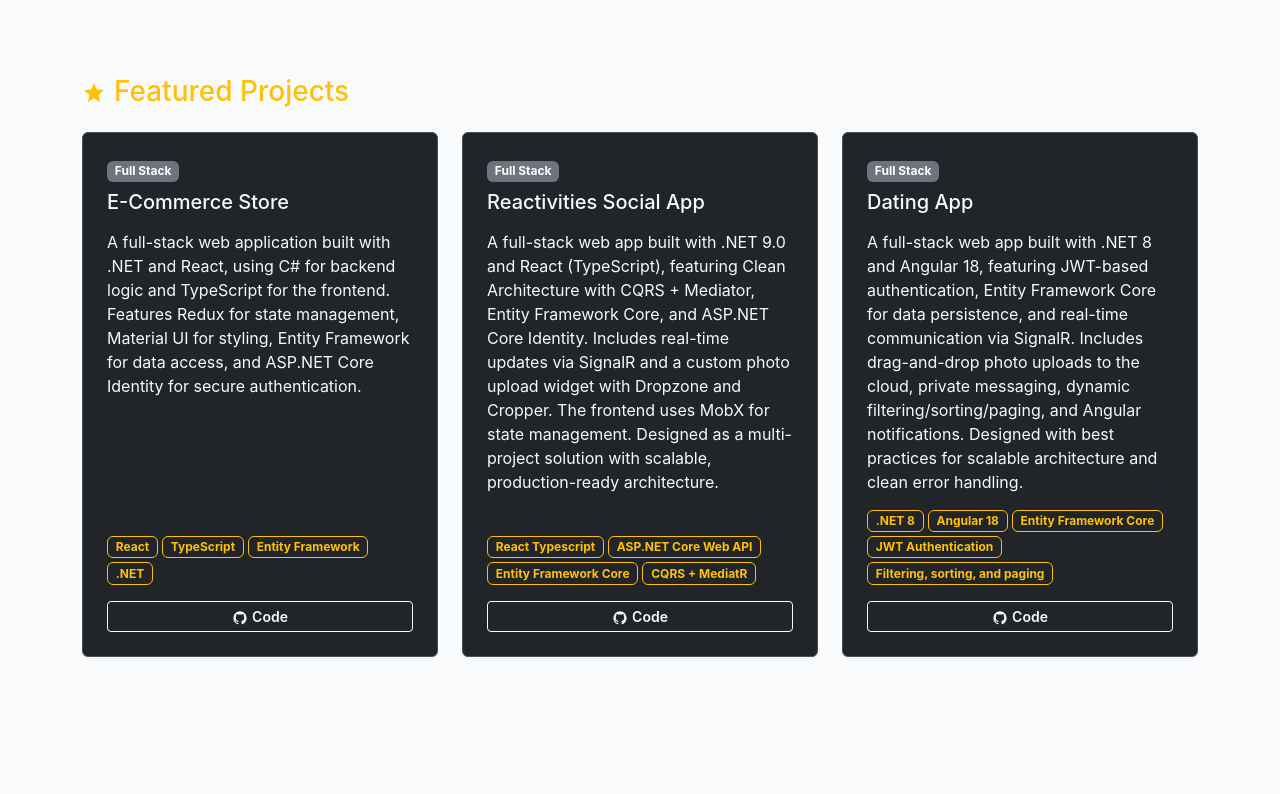
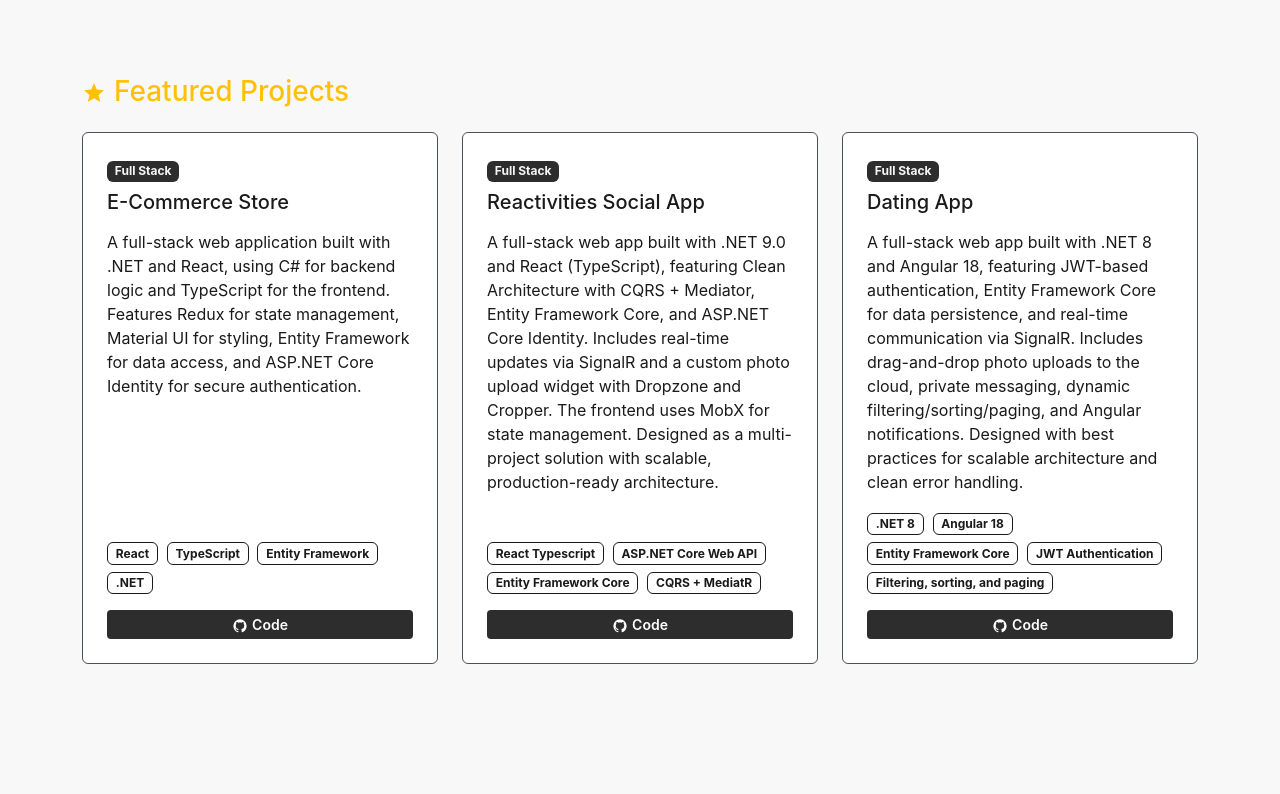
Before and after one commit to argirowski/ArgirovskiPortfolio, a React (Create React App) app: page / in a window 1280 px wide. Shown: the part 1106-1900 px from the top of the page. Built offline with nearby package versions, Linux system fonts and the light colour scheme.

Commit message:
Working on my project

```diff
--- a/src/components/HomePage/HomePage.css
+++ b/src/components/HomePage/HomePage.css
@@ -66,12 +66,11 @@
 .profile-image {
   border: 0.25rem solid rgba(255, 255, 255, 0.2);
   transition: all 0.3s ease;
-  background: linear-gradient(145deg, #667eea, #764ba2);
+  background-color: #f8f8f8;
   padding: 0.5rem;
 }
 
 .profile-image:hover {
-  transform: scale(1.05) rotate(2deg);
-  border-color: #ffc107;
+  transform: scale(1.05);
   box-shadow: 0 1.25rem 2.5rem rgba(0, 0, 0, 0.3);
 }
--- a/src/components/PortfolioPage/PortfolioPage.css
+++ b/src/components/PortfolioPage/PortfolioPage.css
@@ -1,7 +1,60 @@
 .portfolio-section {
   min-height: 100vh;
-  padding-top: 100px;
-  padding-bottom: 50px;
-  background-color: #f9fafb;
-  color: #1f2937;
+  padding-top: 6.25rem;
+  padding-bottom: 3.125rem;
+  background-color: #f8f8f8;
+  color: #1a1a1a;
 }
+
+.project-card {
+  background-color: #ffffff !important;
+  transition: all 0.3s ease;
+  border: 1px solid #495057 !important;
+  overflow: hidden;
+}
+
+.project-card:hover {
+  transform: translateY(-8px);
+  border-color: #b0b0b0 !important;
+  box-shadow: 0 15px 35px rgba(0, 0, 0, 0.3);
+}
+
+.project-card .card-title,
+.project-card .card-text {
+  color: #1a1a1a !important;
+}
+
+.project-card .btn-custom {
+  background-color: #2d2d2d;
+  color: #fff;
+  border: none;
+  transition: background 0.2s;
+}
+.project-card .btn-custom:hover,
+.project-card .btn-custom:focus {
+  background-color: #3a3a3a;
+  color: #fff;
+  transform: translateY(-2px);
+}
+
+.project-card .card-img-top {
+  transition: all 0.3s ease;
+}
+
+.project-card:hover .card-img-top {
+  transform: scale(1.05);
+}
+
+.tech-badge {
+  border: 1px solid #1a1a1a !important;
+  color: #1a1a1a !important;
+  background: transparent !important;
+  margin-right: 0.3rem;
+  margin-top: 0.2rem;
+}
+
+.category-badge {
+  background-color: #2d2d2d !important;
+  color: #f5f5f5 !important;
+  border: none !important;
+}
--- a/src/components/PortfolioPage/PortfolioPage.tsx
+++ b/src/components/PortfolioPage/PortfolioPage.tsx
@@ -83,17 +83,17 @@ const PortfolioPage: React.FC = () => {
             <Row className="g-4">
               {featuredProjects.map((project) => (
                 <Col key={project.id} lg={6} xl={4}>
-                  <Card className="h-100 bg-dark border-secondary project-card">
+                  <Card className="h-100 border-secondary project-card">
                     <Card.Body className="p-4 d-flex flex-column">
                       <div className="mb-2">
-                        <Badge bg="secondary" className="font-mono me-2">
+                        <Badge className="font-mono me-2 category-badge">
                           {project.category}
                         </Badge>
                       </div>
-                      <Card.Title className="text-light font-poppins h5 mb-3">
+                      <Card.Title className="font-poppins h5 mb-3">
                         {project.title}
                       </Card.Title>
-                      <Card.Text className="text-light font-inter mb-3 flex-grow-1">
+                      <Card.Text className="font-inter mb-3 flex-grow-1">
                         {project.description}
                       </Card.Text>
                       <div className="mb-3">
@@ -101,8 +101,7 @@ const PortfolioPage: React.FC = () => {
                           {project.technologies.map((tech) => (
                             <Badge
                               key={tech}
-                              bg="outline-warning"
-                              className="font-mono small"
+                              className="font-mono small tech-badge"
                             >
                               {tech}
                             </Badge>
@@ -111,12 +110,11 @@ const PortfolioPage: React.FC = () => {
                       </div>
                       <div className="d-flex gap-2 mt-auto">
                         <Button
-                          variant="outline-light"
                           size="sm"
                           href={project.githubUrl}
                           target="_blank"
                           rel="noopener noreferrer"
-                          className="font-inter fw-semibold flex-fill"
+                          className="font-inter fw-semibold flex-fill btn-custom"
                         >
                           <svg
                             width="16"
--- /dev/null
+++ b/src/components/ResumePage/ResumePage.css
@@ -0,0 +1,11 @@
+.resume-section {
+  min-height: 100vh;
+  padding-top: 6.25rem;
+  padding-bottom: 3.125rem;
+  background-color: #f8f8f8;
+  color: #1a1a1a;
+}
+
+.resume-card {
+  background-color: #ffffff !important;
+}
--- a/src/components/ResumePage/ResumePage.tsx
+++ b/src/components/ResumePage/ResumePage.tsx
@@ -1,17 +1,10 @@
 import React from "react";
 import { Container, Row, Col, Card, Badge, Button } from "react-bootstrap";
+import "./ResumePage.css";
 
 const ResumePage: React.FC = () => {
   return (
-    <section
-      style={{
-        minHeight: "100vh",
-        paddingTop: "100px",
-        paddingBottom: "50px",
-        backgroundColor: "#F9FAFB",
-        color: "#1F2937",
-      }}
-    >
+    <section className="resume-section">
       <Container>
         {/* Header Section */}
         <Row className="justify-content-center mb-5">
@@ -31,10 +24,7 @@ const ResumePage: React.FC = () => {
               {/* Left Column */}
               <Col lg={8}>
                 {/* Experience Section */}
-                <Card
-                  className="mb-4 border-secondary"
-                  style={{ backgroundColor: "#1E1E2F" }}
-                >
+                <Card className="mb-4 border-secondary resume-card">
                   <Card.Body className="p-4">
                     <h3 className="text-warning mb-4 font-poppins">
                       <svg
@@ -139,10 +129,7 @@ const ResumePage: React.FC = () => {
                 </Card>
 
                 {/* Education Section */}
-                <Card
-                  className="mb-4 border-secondary"
-                  style={{ backgroundColor: "#1E1E2F" }}
-                >
+                <Card className="mb-4 border-secondary resume-card">
                   <Card.Body className="p-4">
                     <h3 className="text-warning mb-4 font-poppins">
                       <svg
@@ -187,10 +174,7 @@ const ResumePage: React.FC = () => {
               {/* Right Column */}
               <Col lg={4}>
                 {/* Skills Section */}
-                <Card
-                  className="mb-4 border-secondary"
-                  style={{ backgroundColor: "#1E1E2F" }}
-                >
+                <Card className="mb-4 border-secondary resume-card">
                   <Card.Body className="p-4">
                     <h4 className="text-warning mb-4 font-poppins">
                       <svg
@@ -332,10 +316,7 @@ const ResumePage: React.FC = () => {
                 </Card>
 
                 {/* Certifications */}
-                <Card
-                  className="border-secondary"
-                  style={{ backgroundColor: "#1E1E2F" }}
-                >
+                <Card className="border-secondary resume-card">
                   <Card.Body className="p-4">
                     <h4 className="text-warning mb-4 font-poppins">
                       <svg
--- a/src/index.css
+++ b/src/index.css
@@ -107,35 +107,6 @@ html {
   }
 }
 
-/* Portfolio project cards */
-.project-card {
-  transition: all 0.3s ease;
-  border: 1px solid #495057 !important;
-  overflow: hidden;
-}
-
-.project-card:hover {
-  transform: translateY(-8px);
-  border-color: #ffc107 !important;
-  box-shadow: 0 15px 35px rgba(0, 0, 0, 0.3);
-}
-
-.project-card .card-img-top {
-  transition: all 0.3s ease;
-}
-
-.project-card:hover .card-img-top {
-  transform: scale(1.05);
-}
-
-.project-card .btn {
-  transition: all 0.2s ease;
-}
-
-.project-card .btn:hover {
-  transform: translateY(-2px);
-}
-
 /* Badge styling for portfolio */
 .badge.bg-outline-warning {
   border: 1px solid #ffc107;
```
